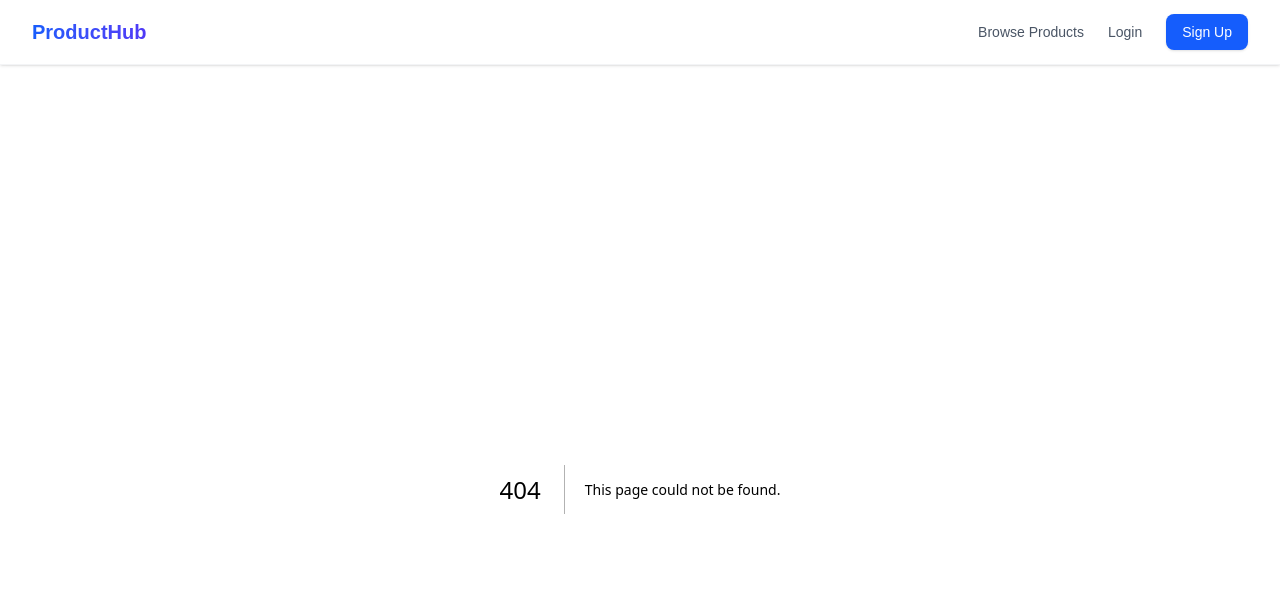
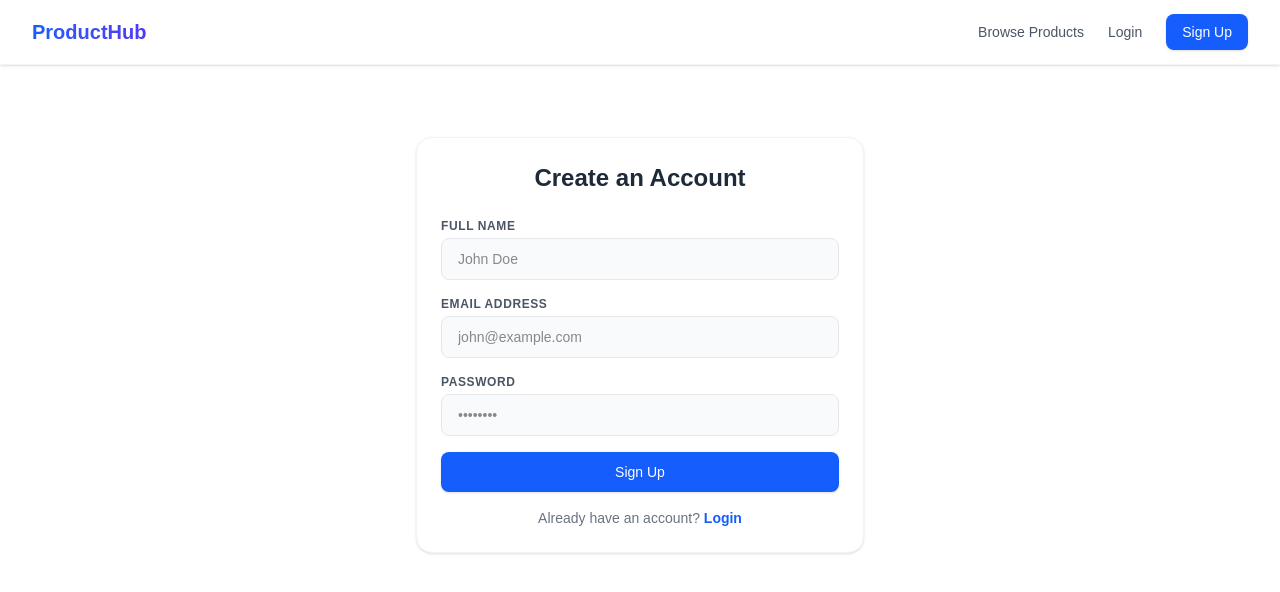
Before and after one commit to SHARIFA-AKHTER/my-product-app, a Next.js app: page /signup in a window 1280 px wide. Before the commit this address had no page. Shown: the top 592 px of the page. Built offline with nearby package versions, Linux system fonts and the light colour scheme.

Commit message:
create login singup page

```diff
--- /dev/null
+++ b/app/(auth)/login/page.tsx
@@ -0,0 +1,65 @@
+/* eslint-disable react/no-unescaped-entities */
+/* eslint-disable @typescript-eslint/no-explicit-any */
+"use client";
+
+import React, { useState } from "react";
+import { useRouter } from "next/navigation";
+import Link from "next/link";
+import toast from "react-hot-toast";
+import { Input } from "@/app/components/ui/Input";
+import { Button } from "@/app/components/ui/Button";
+
+
+export default function LoginPage() {
+  const router = useRouter();
+  const [loading, setLoading] = useState<boolean>(false);
+  const [formData, setFormData] = useState({
+    email: "",
+    password: "",
+  });
+
+  const handleChange = (e: React.ChangeEvent<HTMLInputElement>) => {
+    setFormData({ ...formData, [e.target.id]: e.target.value });
+  };
+
+  const handleSubmit = async (e: React.FormEvent) => {
+    e.preventDefault();
+    if (!formData.email || !formData.password) {
+      return toast.error("Please fill in all fields");
+    }
+
+    try {
+      setLoading(true);
+      const res = await fetch("/api/auth/login", {
+        method: "POST",
+        headers: { "Content-Type": "application/json" },
+        body: JSON.stringify(formData),
+      });
+
+      const data = await res.json();
+      if (!res.ok) throw new Error(data.error || "Login failed");
+
+      toast.success("Welcome back!");
+      router.push("/dashboard");
+      router.refresh();
+    } catch (error: any) {
+      toast.error(error.message);
+    } finally {
+      setLoading(false);
+    }
+  };
+
+  return (
+    <div className="max-w-md mx-auto my-12 p-6 bg-white border border-gray-100 rounded-2xl shadow-sm">
+      <h2 className="text-2xl font-bold text-gray-800 text-center mb-6">Login to Hub</h2>
+      <form onSubmit={handleSubmit} className="space-y-4">
+        <Input id="email" label="Email Address" type="email" placeholder="john@example.com" value={formData.email} onChange={handleChange} />
+        <Input id="password" label="Password" type="password" placeholder="••••••••" value={formData.password} onChange={handleChange} />
+        <Button type="submit" isLoading={loading}>Login</Button>
+      </form>
+      <p className="mt-4 text-center text-sm text-gray-500">
+        Don't have an account? <Link href="/signup" className="text-blue-600 font-semibold hover:underline">Sign Up</Link>
+      </p>
+    </div>
+  );
+}
--- /dev/null
+++ b/app/(auth)/signup/page.tsx
@@ -0,0 +1,68 @@
+/* eslint-disable @typescript-eslint/no-explicit-any */
+"use client";
+
+import React, { useState } from "react";
+import { useRouter } from "next/navigation";
+import Link from "next/link";
+import toast from "react-hot-toast";
+import { Input } from "@/app/components/ui/Input";
+import { Button } from "@/app/components/ui/Button";
+
+
+export default function SignupPage() {
+  const router = useRouter();
+  const [loading, setLoading] = useState<boolean>(false);
+  const [formData, setFormData] = useState({
+    name: "",
+    email: "",
+    password: "",
+  });
+
+  const handleChange = (e: React.ChangeEvent<HTMLInputElement>) => {
+    setFormData({ ...formData, [e.target.id]: e.target.value });
+  };
+
+  const handleSubmit = async (e: React.FormEvent) => {
+    e.preventDefault();
+    if (!formData.name || !formData.email || !formData.password) {
+      return toast.error("All fields are required");
+    }
+    if (formData.password.length < 6) {
+      return toast.error("Password must be at least 6 characters");
+    }
+
+    try {
+      setLoading(true);
+      const res = await fetch("/api/auth/signup", {
+        method: "POST",
+        headers: { "Content-Type": "application/json" },
+        body: JSON.stringify(formData),
+      });
+
+      const data = await res.json();
+      if (!res.ok) throw new Error(data.error || "Signup failed");
+
+      toast.success("Account created successfully");
+      router.push("/login");
+    } catch (error: any) {
+      toast.error(error.message);
+    } finally {
+      setLoading(false);
+    }
+  };
+
+  return (
+    <div className="max-w-md mx-auto my-12 p-6 bg-white border border-gray-100 rounded-2xl shadow-sm">
+      <h2 className="text-2xl font-bold text-gray-800 text-center mb-6">Create an Account</h2>
+      <form onSubmit={handleSubmit} className="space-y-4">
+        <Input id="name" label="Full Name" type="text" placeholder="John Doe" value={formData.name} onChange={handleChange} />
+        <Input id="email" label="Email Address" type="email" placeholder="john@example.com" value={formData.email} onChange={handleChange} />
+        <Input id="password" label="Password" type="password" placeholder="••••••••" value={formData.password} onChange={handleChange} />
+        <Button type="submit" isLoading={loading}>Sign Up</Button>
+      </form>
+      <p className="mt-4 text-center text-sm text-gray-500">
+        Already have an account? <Link href="/login" className="text-blue-600 font-semibold hover:underline">Login</Link>
+      </p>
+    </div>
+  );
+}
```
Also changed, not shown: app/dashboard/page.tsx (added).
